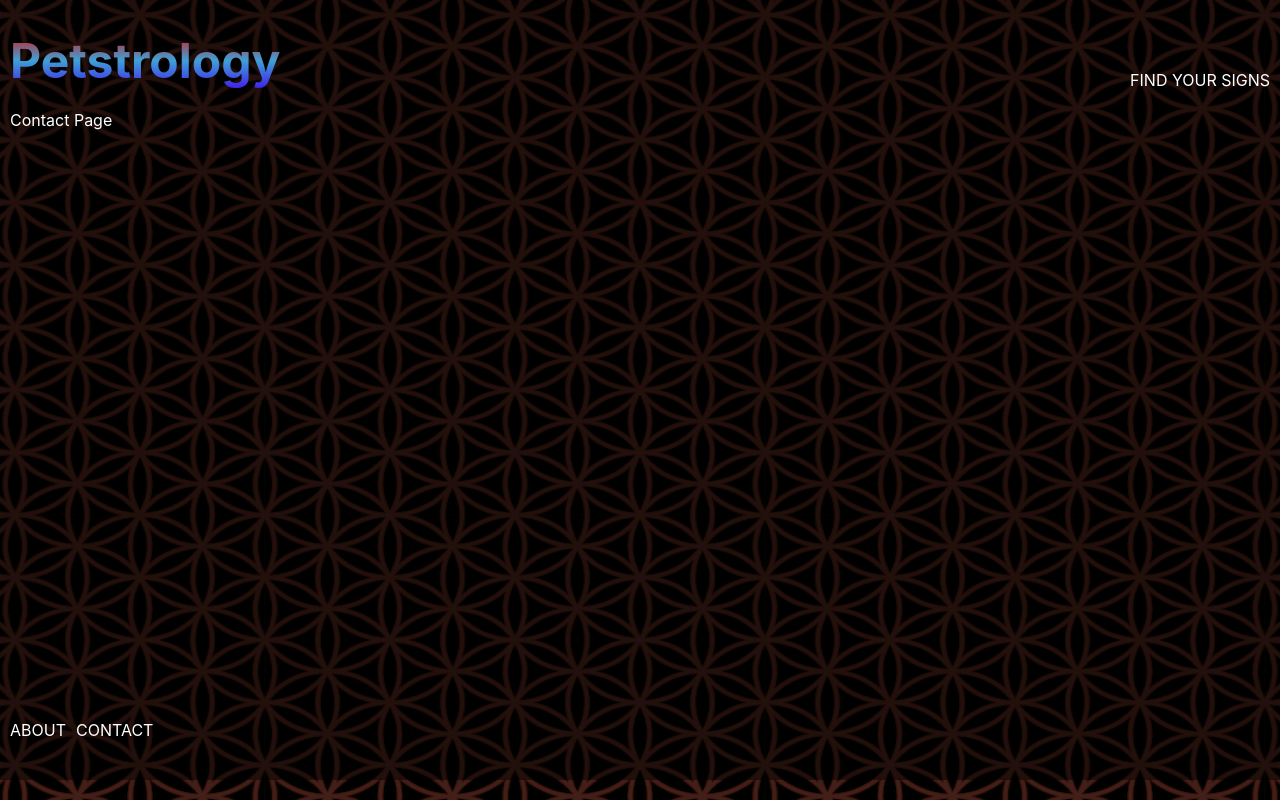
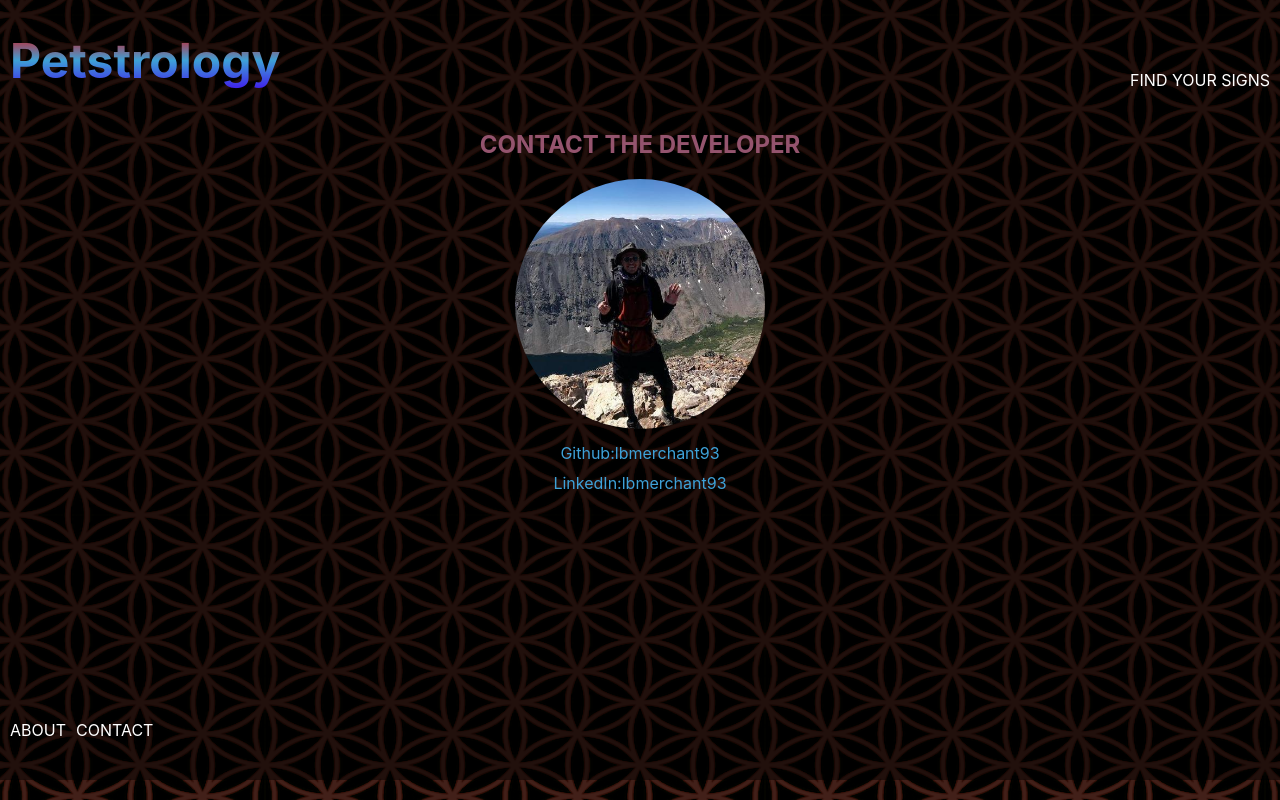
Before and after one commit to lbmerchant93/petstrology, a React (Create React App) app: page /Contact in a window 1280 px wide. Built offline with nearby package versions, Linux system fonts and the light colour scheme.

Commit message:
Add contact information

```diff
--- a/src/Components/About/About.css
+++ b/src/Components/About/About.css
@@ -8,7 +8,6 @@
     display: flex;
     flex-direction: row;
     justify-content: space-evenly;
-
 }
 
 .about-title {
--- a/src/Components/Contact/Contact.css
+++ b/src/Components/Contact/Contact.css
@@ -0,0 +1,25 @@
+.contact-main {
+    display: flex;
+    flex-direction: column;
+    align-items: center;
+}
+
+.contact-title {
+    color: rgb(148,84,110);
+}
+
+.github-profile-pic {
+    width: 250px;
+    border-radius: 50%;
+    margin-bottom: 10px;
+}
+
+.github-profile-link,
+.linkedin-profile-link {
+    color: rgb(62,162,217);
+    margin-bottom: 10px;
+}
+
+.my-sign {
+    color: rgb(62,162,217);
+}
--- a/src/Components/Contact/Contact.js
+++ b/src/Components/Contact/Contact.js
@@ -1,10 +1,14 @@
 import React from 'react';
 import './Contact.css';
+import lucasProfile from '../../images/lucasProfilePic.jpg'
 
 const Contact = () => {
     return (
         <main className='contact-main'>
-            Contact Page
+            <h2 className='contact-title'>CONTACT THE DEVELOPER</h2>
+            <a href="https://github.com/lbmerchant93"><img className='github-profile-pic' src={lucasProfile} alt='Lucas Github Picture'/></a>
+            <a className='github-profile-link' href="https://github.com/lbmerchant93">Github:lbmerchant93</a>
+            <a className='linkedin-profile-link' href="https://www.linkedin.com/in/lucas-merchant93/">LinkedIn:lbmerchant93</a>
         </main>
     )
 }
```
Also changed, not shown: src/images/lucasProfilePic.jpg (added).
